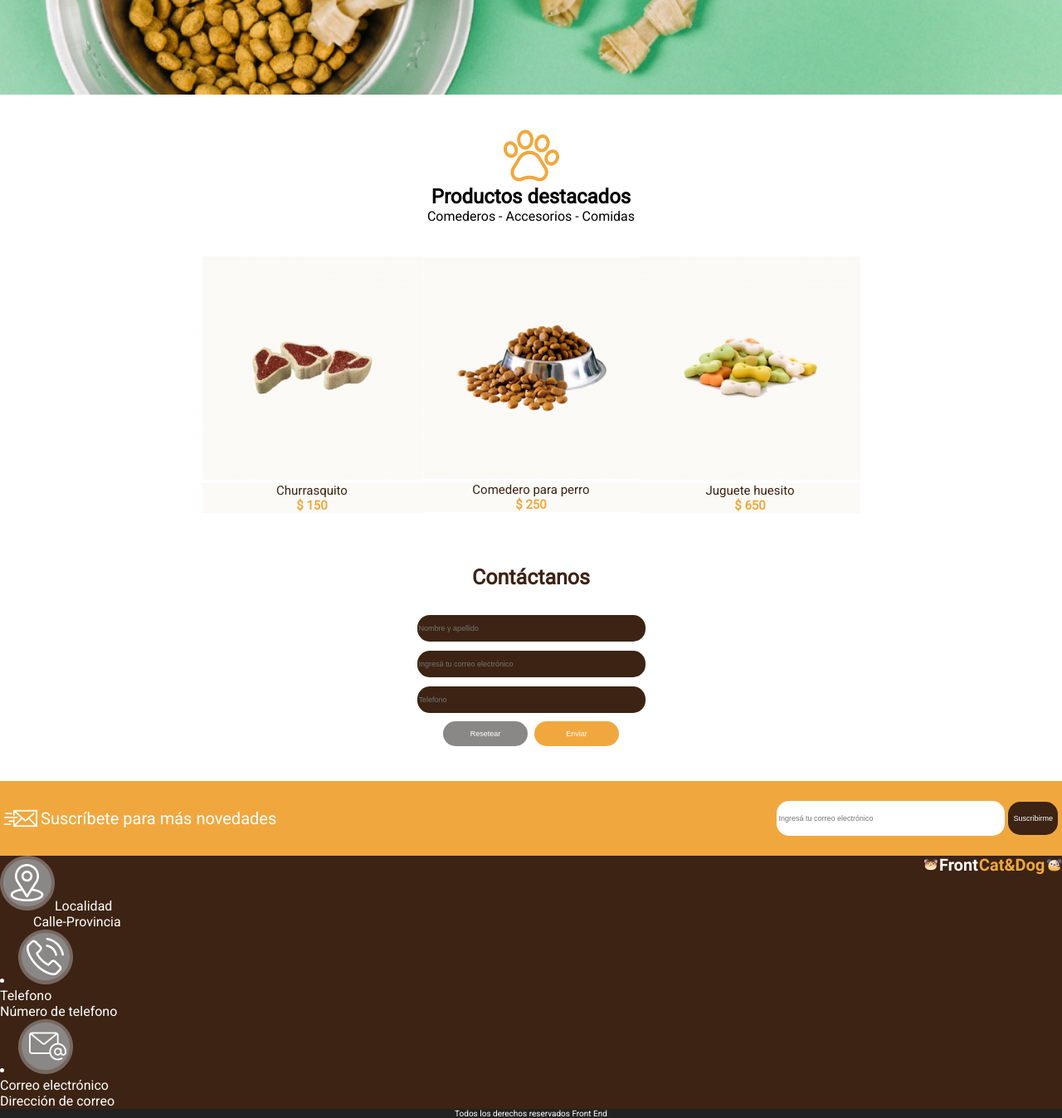
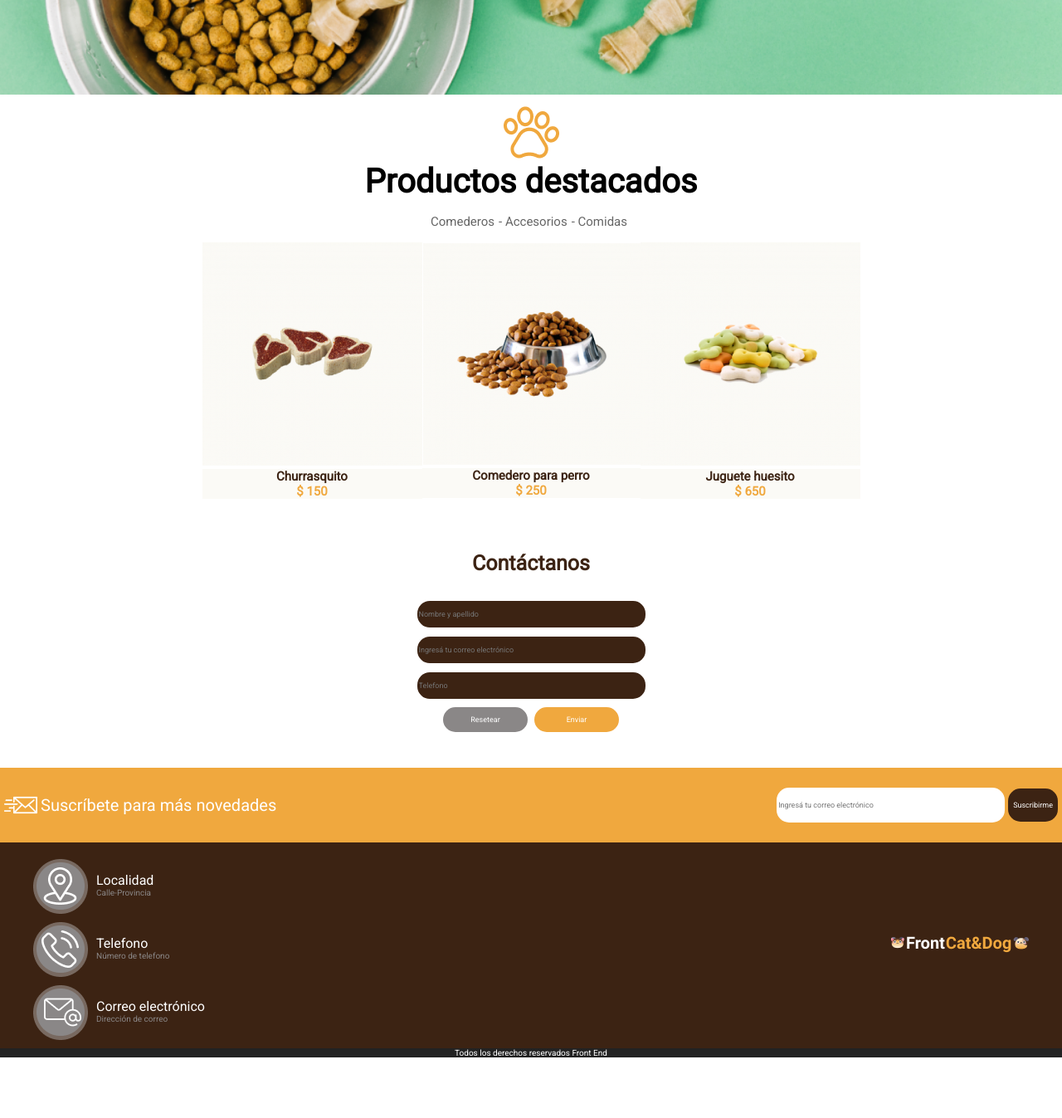
Before and after one commit to maigualidad/DHpetshop, a plain HTML site: page index.html in a window 1280 px wide. Shown: the part 360-1707 px from the top of the page at 83% size. After the commit the page ends 1634 px from the top, so only its background shows below. Drawn offline with Linux system fonts and the light colour scheme.

Commit message:
ultimos cambios

```diff
--- a/index.html
+++ b/index.html
@@ -27,10 +27,10 @@
             </div>
             <div>
                 <ul type="none" class="menu">
-                    <li><i class="fas fa-paw"></i> Categorias </li>
-                    <li><i class="fas fa-paw"></i> Pets</li>
-                    <li><i class="fas fa-paw"></i> Nosotros</li>
-                    <li><i class="fas fa-paw"></i> Contactenos</p></li>
+                    <li><a href=""><i class="fas fa-paw"></i> Categorias </a></li>
+                    <li><a href=""><i class="fas fa-paw"></i> Pets</a></li>
+                    <li><a href=""><i class="fas fa-paw"></i> Nosotros</a></li>
+                    <li><a href=""><i class="fas fa-paw"></i> Contactenos</a></li>
                 </ul>
             </div>
         </nav>
@@ -49,7 +49,11 @@
             <article class="destacados">
                 <img src="IMG/pawprint 1.png" alt="huella de perro">
                 <h2>Productos destacados</h2>
-                <p>Comederos - Accesorios - Comidas</p>
+                <ul type="none">
+                    <a href=""><li>Comederos</li></a>
+                    <a href=""><li> - Accesorios</li></a>
+                    <a href=""><li> - Comidas</li></a>
+                </ul>
             </article>
 
             <article class="productos">
@@ -87,16 +91,33 @@
 
         <div class="datoscontacto">
             <div class="datoscontactodos">
-                <dl>
-                <dt><p><img src="IMG/Icono (2).png">Localidad</p></dt>
-                    <dd><p>Calle-Provincia</p></dd>
-                </dl>
-                <li><img src="IMG/Icono.png"><p>Telefono</p><p>Número de telefono</p></li>
-                <li><img src="IMG/Icono (1).png"><p>Correo electrónico</p><p>Dirección de correo</p></li>
+                    <div class="contact">
+                    <img src="IMG/Icono (2).png">
+                    <dl>
+                        <dt>Localidad</dt>
+                        <dd>Calle-Provincia</dd>
+                    </dl>
+                    </div>
+                    <div class="contact">
+                    <img src="IMG/Icono.png">
+                    <dl>
+                        <dt>Telefono</dt>
+                        <dd>Número de telefono</dd>
+                    </dl>
+                    </div>
+
+                    <div class="contact">
+                        <img src="IMG/Icono (1).png">
+                           <dl>
+                            <dt>Correo electrónico</dt>
+                            <dd>Dirección de correo</dd>
+                        </dl>
+                    </div>
             </div>
+
             <div>
             <img src="IMG/Logo2.png" alt="logo">
-        </div>
+            </div>
         </div>
 
     <div class="derechos">
--- a/style.css
+++ b/style.css
@@ -1,9 +1,20 @@
 /** {outline: 1px solid red}*/
+
+* {
+    font-family: 'Roboto', sans-serif;
+}
 
 body
 {
     margin: 0px;
     padding: 0px;
+}
+
+a:link, a:visited, a {
+
+    color: unset;
+    text-decoration: none;
+    background-color: none;
 }
 
 /* HEADER */
@@ -18,7 +29,6 @@ body
 }
 
 .ofertasf {
-    font-family: 'Roboto', sans-serif;
     font-size: 10px;
     color: #FFF;
     font-weight: lighter;
@@ -26,8 +36,6 @@ body
 }
 
 .ofertasff {
-
-    font-family: 'Roboto', sans-serif;
     font-size: 10px;
     color: #FFF;
     display: flex;
@@ -80,14 +88,12 @@ nav {
 h2 {
     padding: 0%;
     margin: 0%;
-    font-family: 'Roboto', sans-serif;
     text-align: center;
 }
 
 
 h4 {
     margin: 0%;
-    font-family: 'Roboto', sans-serif;
     text-align: center;
     font-size: 16px;
     padding: 10px;
@@ -113,7 +119,6 @@ h4 {
 p {
     padding: 0%;
     margin: 0%;
-    font-family: 'Roboto', sans-serif;
 
 
 }
@@ -126,7 +131,6 @@ p {
 
 .menu li {
     margin: 3px;
-    font-family: 'Roboto', sans-serif;
     font-size: 13px;
     color: #FFF;
 }
@@ -136,7 +140,24 @@ p {
     justify-content: center;
     align-items: center;
     flex-direction: column;
-    margin: 3%;
+    text-align: center;
+    padding-top:10px;
+
+}
+
+.destacados h2 {
+    font-size: 40px;
+}
+
+.destacados ul {
+    display: inline-flex;
+    padding: 0%;
+}
+
+.destacados ul li {
+    font-size: 15px;
+    color: #666666;
+    margin-right: 5px;
 }
 
 .productos {
@@ -147,15 +168,14 @@ p {
 }
 
 .produ {
-    font-family: 'Roboto', sans-serif;
     font-size: 15px;
     color: #3C2313;
     text-align: center;
     background-color: #FBFAF6;
+    font-weight: bold;
 }
 
 .precio {
-    font-family: 'Roboto', sans-serif;
     font-size: 15px;
     font-weight: bold;
     color: #F0A83E;
@@ -173,7 +193,6 @@ p {
 }
 
 h3 {
-    font-family: 'Roboto', sans-serif;
     font-size: 25px;
     color: #3C2313;
 }
@@ -245,7 +264,6 @@ h3 {
 }
 
 .suscribete {
-    font-family: 'Roboto', sans-serif;
     font-size: 20px;
     color: #FFF;
     margin-left: 4px;
@@ -276,7 +294,8 @@ h3 {
     display: flex;
     justify-content: space-between;
     align-content: center;
-    align-content: center;
+    align-items: center;
+    padding: 10px 40px 10px 40px;
 }
 
 
@@ -288,6 +307,24 @@ h3 {
     text-align: center;
 }
 
+dd {
+    margin: 0px;
+    color: #8A8787;
+    font-size: 10px;
+}
+
 dl {
-    margin: 0px;
+    margin-left: 10px;
 }
+
+.datoscontactodos {
+    display: flex;
+    flex-direction: column;
+
+}
+
+
+.contact {
+    display: flex;
+    margin-top: 10px;
+}
```
